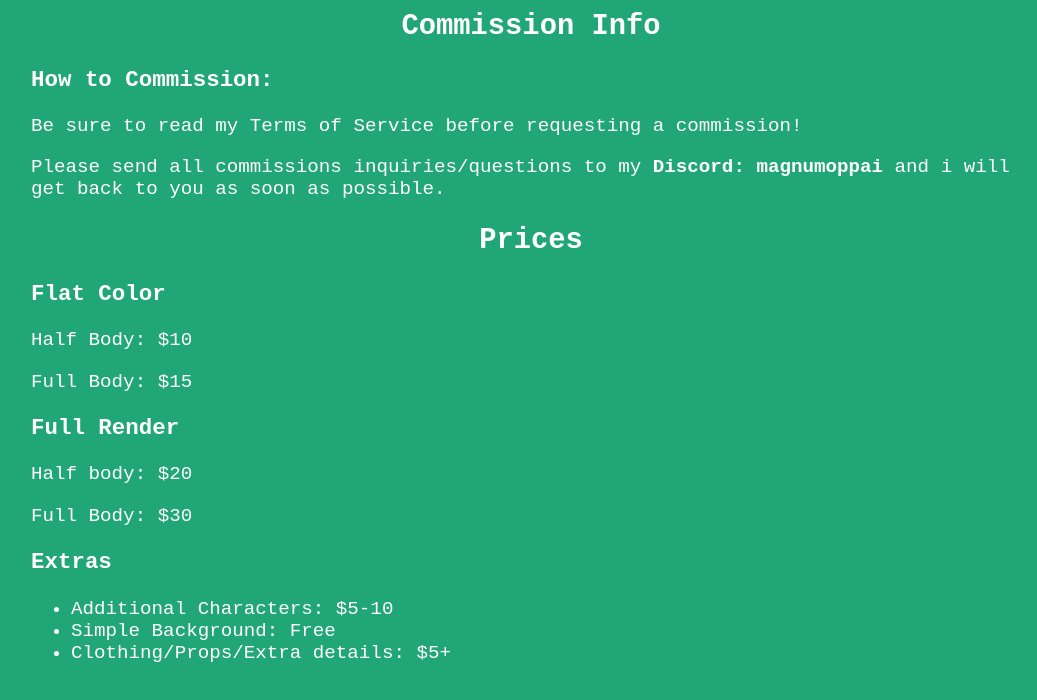
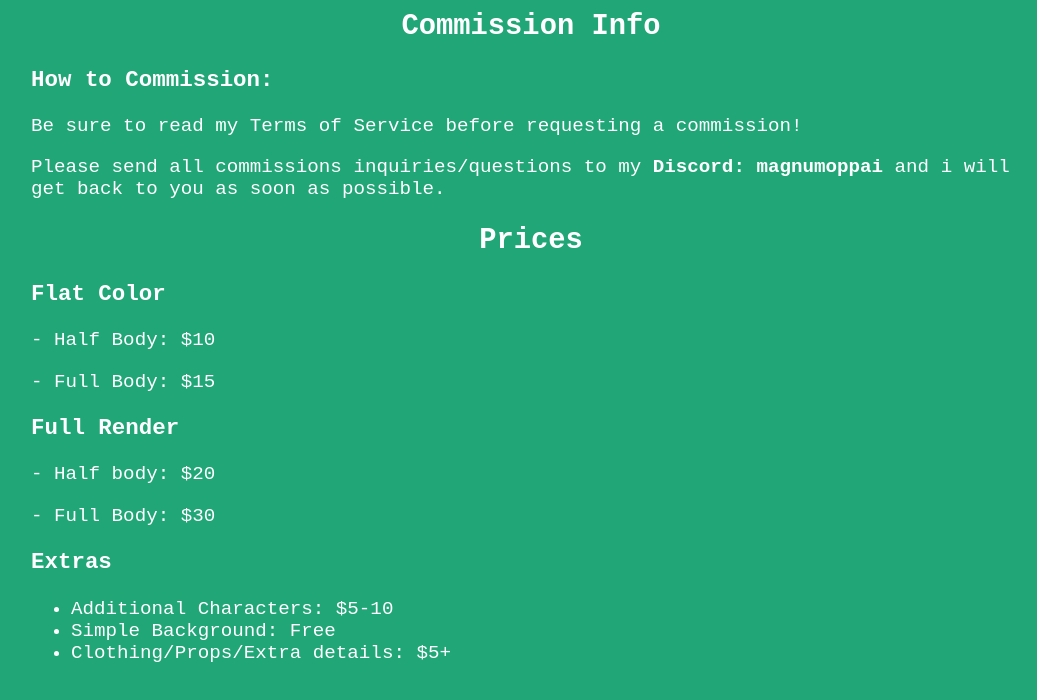
Before and after one commit to Kayleigh717/Magnum-Oppai, a plain HTML site: page index.html in a window 1280 px wide. Shown: the part 206-906 px from the top of the page, without its empty margins (109-1146 px from the left). Drawn offline with Linux system fonts and the light colour scheme.

Commit message:
Update index.html

```diff
--- a/index.html
+++ b/index.html
@@ -25,13 +25,13 @@ before requesting a commission!                </p>
             <div class="prices">
                 <div class="option">
                     <h3>Flat Color</h3>
-                    <p>Half Body: $10</p>
-                    <p>Full Body: $15</p>
+                    <p>- Half Body: $10</p>
+                    <p>- Full Body: $15</p>
                 </div>
                 <div class="option">
                     <h3>Full Render</h3>
-                    <p>Half body: $20</p>
-                    <p>Full Body: $30</p>
+                    <p>- Half body: $20</p>
+                    <p>- Full Body: $30</p>
                 </div>
                 <div class="option">
                     <h3>Extras</h3>
```
